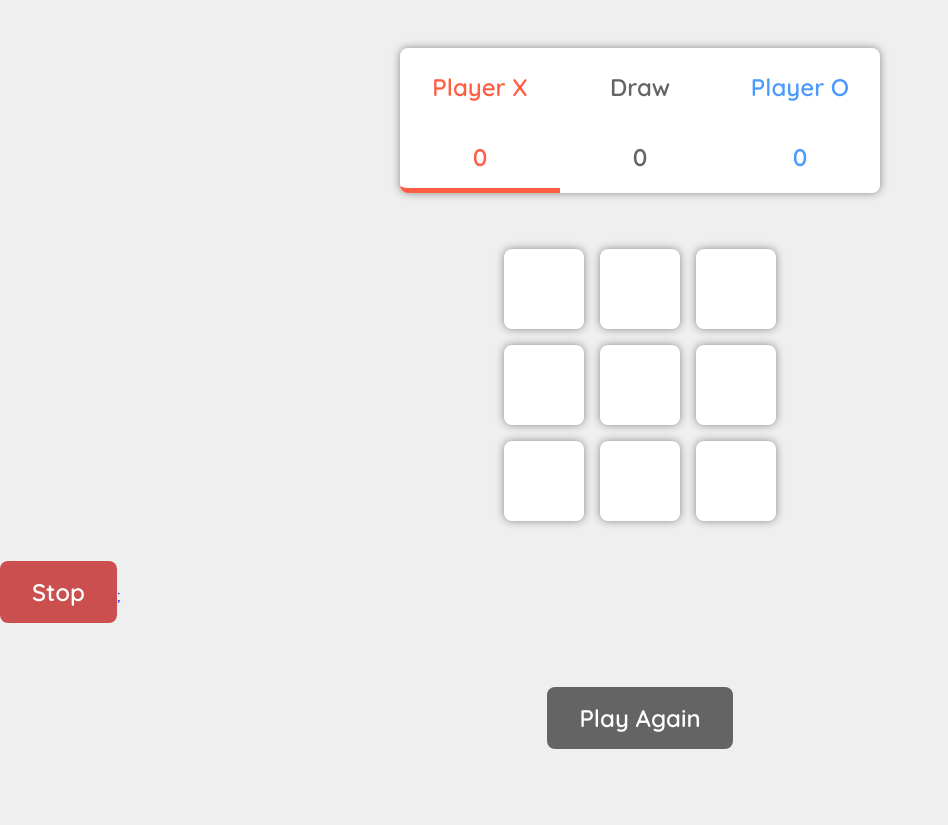
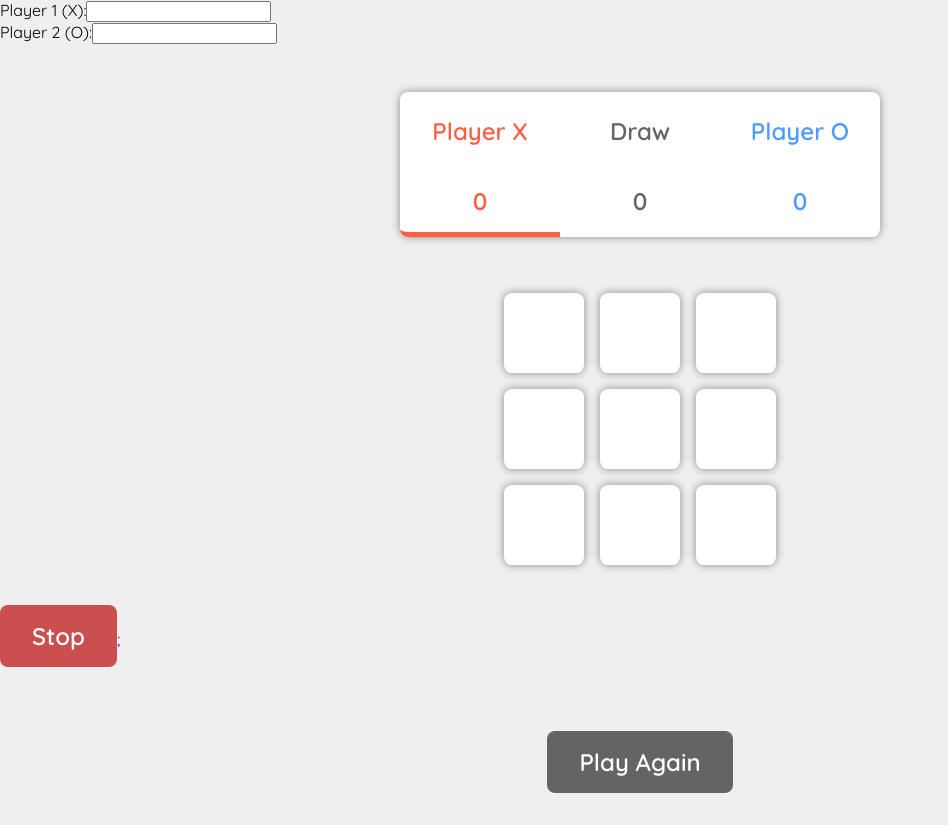
Before and after one commit to repsandcode/tictactoe-mern, a React (Create React App) app in the folder client/: page /newGame in a window 1280 px wide. Shown: the whole page, without its empty margins (0-948 px from the left). Before the commit the page ends 800 px from the top, so only its background shows below. Built offline with nearby package versions, Linux system fonts and the light colour scheme.

Commit message:
fix form submit

```diff
--- a/client/src/App.js
+++ b/client/src/App.js
@@ -19,9 +19,3 @@ function App() {
 }
 
 export default App;
-
-// import Layout from "./pages/Layout";
-// import Home from "./pages/Home";
-// import Blogs from "./pages/Blogs";
-// import Contact from "./pages/Contact";
-// import NoPage from "./pages/NoPage";
--- a/client/src/pages/gamePage/components/StopButton.jsx
+++ b/client/src/pages/gamePage/components/StopButton.jsx
@@ -5,7 +5,10 @@ import { Link } from "react-router-dom";
 export const StopButton = () => {
   return (
     <Link to={"/"}>
-      <button className="stop-button">Stop</button>;
+      <button className="stop-button" type="submit">
+        Stop
+      </button>
+      ;
     </Link>
   );
 };
--- a/client/src/pages/gamePage/index.jsx
+++ b/client/src/pages/gamePage/index.jsx
@@ -1,5 +1,5 @@
 import React, { useState } from "react";
-
+import axios from "axios";
 import { Board } from "./components/Board";
 import { Scoreboard } from "./components/Scoreboard";
 import { PlayAgainButton } from "./components/PlayAgainButton";
@@ -19,10 +19,8 @@ function GamePage() {
     [2, 4, 6],
   ];
 
-  // player names
-  const [player1Name, setPlayer1Name] = useState("");
-  const [player2Name, setPlayer2Name] = useState("");
-
+  const [playerOneName, setPlayerOneName] = useState("");
+  const [playerTwoName, setPlayerTwoName] = useState("");
   // setting an array for the 'X' and 'O' values
   const [board, setBoard] = useState(Array(9).fill(null));
   // setting the 'X' value - to be updated later for 'O'
@@ -31,6 +29,16 @@ function GamePage() {
   const [scores, setScores] = useState({ xScore: 0, oScore: 0, draw: 0 });
   // restarting the game (board)
   const [playAgain, setPlayAgain] = useState(false);
+  // rounds played
+  const [roundsPlayed, setRoundsPlayed] = useState(1);
+
+  // player names
+  const handlePlayerOneChange = (event) => {
+    setPlayerOneName(event.target.value);
+  };
+  const handlePlayerTwoChange = (event) => {
+    setPlayerTwoName(event.target.value);
+  };
 
   const handleBoxClick = (boxIndex) => {
     // If the round has ended, do nothing
@@ -92,19 +100,66 @@ function GamePage() {
 
   const newRound = () => {
     setPlayAgain(false);
+    setRoundsPlayed(+1);
     setBoard(Array(9).fill(null));
+  };
+
+  const handleGameSubmit = async (event) => {
+    const { xScore, oScore, draw } = scores;
+    event.preventDefault();
+    // Save the game data to the server
+    try {
+      await axios.post("http://localhost:3003/newGame/gameData", {
+        board: board,
+        roundsPlayed: roundsPlayed,
+        playerOne: playerOneName,
+        playerOneWins: xScore,
+        playerTwo: playerTwoName,
+        playerTwoWins: oScore,
+        draws: draw,
+        // add date | time started
+        // add time | time ended
+      });
+
+      setPlayAgain(false);
+      setBoard(Array(9).fill(null));
+    } catch (error) {
+      console.error("Error saving game data:", error);
+    }
   };
 
   return (
     <div className="gamePage">
+      <form action="/gameData" method="post" onSubmit={handleGameSubmit}>
+        <div>
+          <label>Player 1 (X):</label>
+          <input
+            type="text"
+            name="playerOneName"
+            value={playerOneName}
+            onChange={handlePlayerOneChange}
+          />
+        </div>
+        <div>
+          <label>Player 2 (O):</label>
+          <input
+            type="text"
+            name="playerTwoName"
+            value={playerTwoName}
+            onChange={handlePlayerTwoChange}
+          />
+        </div>
+
         <Scoreboard
           scores={scores}
           xPlaying={xPlaying}
           playAgain={playAgain}
         ></Scoreboard>
         <Board board={board} onClick={handleBoxClick}></Board>
+
         <StopButton></StopButton>
         <PlayAgainButton newRound={newRound}></PlayAgainButton>
+      </form>
     </div>
   );
 }
```
Lines whose indentation alone changed are shown as unchanged.
